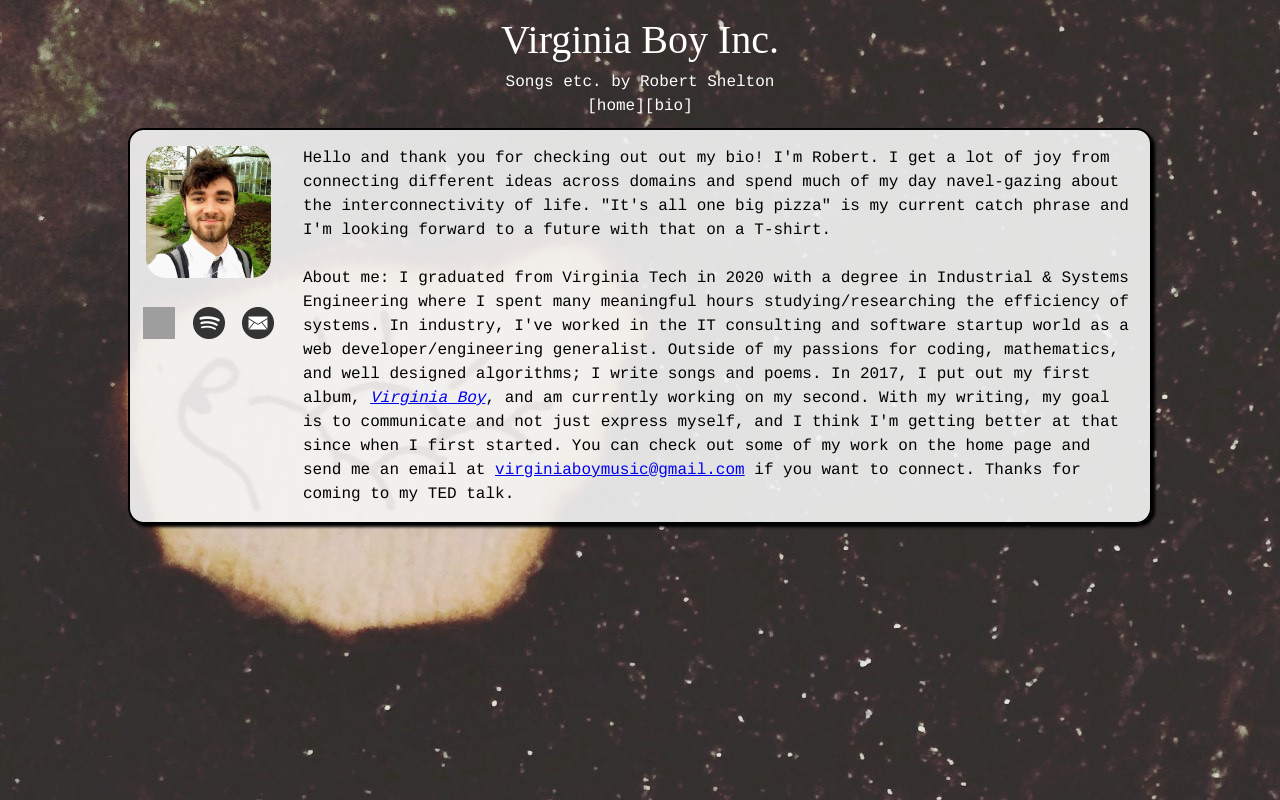
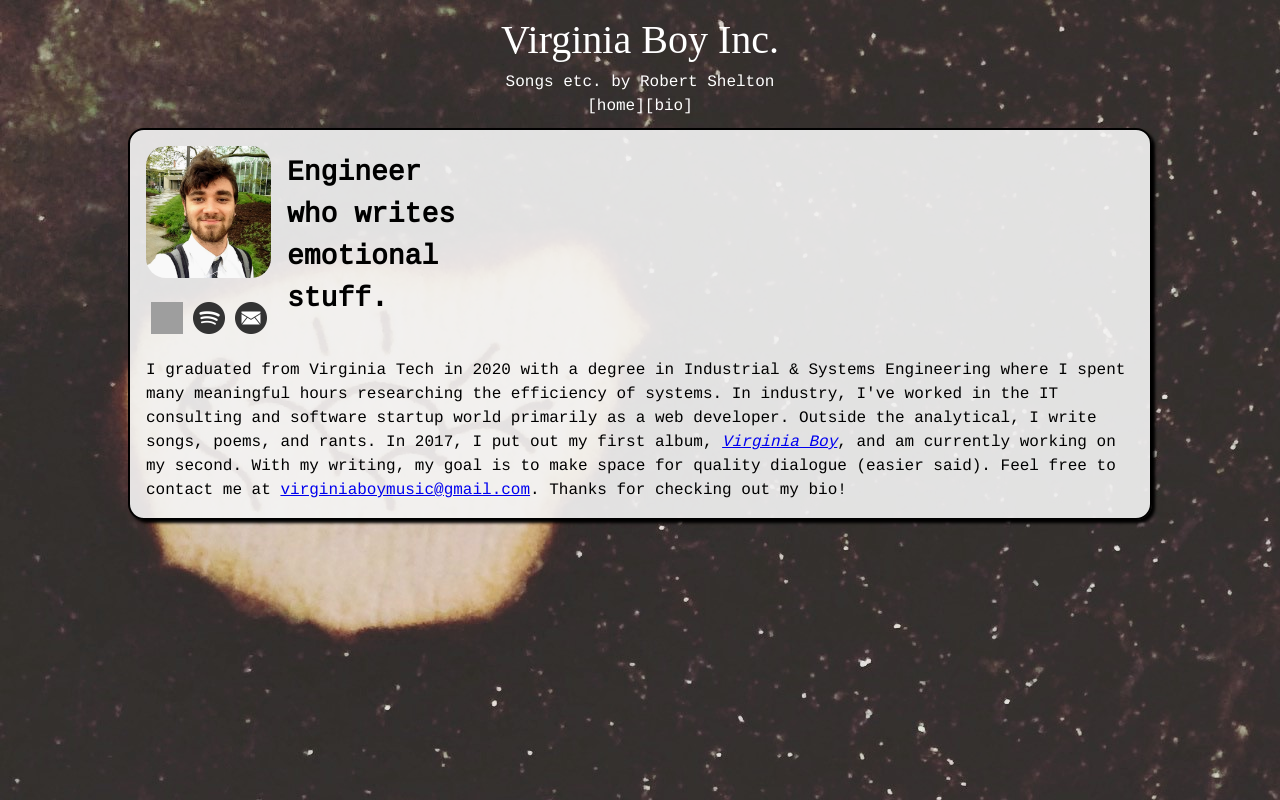
Before and after one commit to rbs333/blog, an Angular app: page /bio in a window 1280 px wide. Built offline with nearby package versions, Linux system fonts and the light colour scheme; grey boxes are pictures that could not be loaded; a web font is replaced by a local one.

Commit message:
Fix bio format and wording

```diff
--- a/src/app/app.component.css
+++ b/src/app/app.component.css
@@ -24,13 +24,3 @@
     font-size: 2.5rem;
     font-family: 'Cabin Sketch', cursive;
 }
-
-.gutters {
-    margin: 0 10vw;
-}
-
-@media (max-width: 800px) {
-    .gutters {
-        margin: 0 5vw;
-    }
-}
--- a/src/app/bio/bio.component.css
+++ b/src/app/bio/bio.component.css
@@ -1,11 +1,6 @@
-.bio {
+.heading {
     display: flex;
-}
-
-.bioText {
-    padding: 0 1rem;
-    margin: 1rem 0;
-    grid-area: text;
+    align-items: center;
 }
 
 .bioPic {
@@ -16,8 +11,7 @@
 }
 
 .links {
-    display: flex;
-    justify-content: space-evenly;
+    margin-left: 1rem;
 }
 
 .links img {
@@ -29,3 +23,15 @@
     color: black;
     padding: 5px;
 }
+
+.headingText {
+    font-size: 1.75rem;
+    margin: 1rem 1rem 1rem 0;
+    max-width: 12rem;
+}
+
+.bioText {
+    padding: 0 1rem;
+    margin: 1rem 0;
+    grid-area: bioText;
+}
--- a/src/app/bio/bio.component.html
+++ b/src/app/bio/bio.component.html
@@ -1,5 +1,6 @@
 <div class="wrapper">
     <div class="contentBox bio">
+        <div class="heading">
             <div class="avatar">
                 <img class="bioPic" src="./assets/pic.JPG">
                 <div class="links">
@@ -14,11 +15,13 @@
                     </a>
                 </div>
             </div>
+            <div class="headingText">
+                <b>Engineer who writes emotional stuff.</b>
+            </div>
+        </div>
 
         <div class="bioText">
-            Hello and thank you for checking out out my bio! I'm Robert. I get a lot of joy from connecting different ideas across domains and spend much of my day navel-gazing about the interconnectivity of life. "It's all one big pizza" is my current catch phrase and I'm looking forward to a future with that on a T-shirt. <br>
-            <br>
-            About me: I graduated from Virginia Tech in 2020 with a degree in Industrial & Systems Engineering where I spent many meaningful hours studying/researching the efficiency of systems. In industry, I've worked in the IT consulting and software startup world as a web developer/engineering generalist. Outside of my passions for coding, mathematics, and well designed algorithms; I write songs and poems. In 2017, I put out my first album, <a href="https://open.spotify.com/artist/4iaMYGBm44pgyKT3YDGttC?si=e2yrypswSzaWc7nmA1qbEg"><i>Virginia Boy</i></a>, and am currently working on my second. With my writing, my goal is to communicate and not just express myself, and I think I'm getting better at that since when I first started. You can check out some of my work on the home page and send me an email at <a href="mailto:virginiaboymusic@gmail.com">virginiaboymusic@gmail.com</a> if you want to connect. Thanks for coming to my TED talk.
+            I graduated from Virginia Tech in 2020 with a degree in Industrial & Systems Engineering where I spent many meaningful hours researching the efficiency of systems. In industry, I've worked in the IT consulting and software startup world primarily as a web developer. Outside the analytical, I write songs, poems, and rants. In 2017, I put out my first album, <a href="https://open.spotify.com/artist/4iaMYGBm44pgyKT3YDGttC?si=e2yrypswSzaWc7nmA1qbEg"><i>Virginia Boy</i></a>, and am currently working on my second. With my writing, my goal is to make space for quality dialogue (easier said). Feel free to contact me at <a href="mailto:virginiaboymusic@gmail.com">virginiaboymusic@gmail.com</a>. Thanks for checking out my bio!
         </div>
     </div>
 </div>
--- a/src/styles.css
+++ b/src/styles.css
@@ -22,3 +22,13 @@ html {
     background-color: #f5f5f5e6;
     box-shadow: 3px 3px 3px;
 }
+
+.gutters {
+    margin: 0 10vw;
+}
+
+@media (max-width: 800px) {
+    .gutters {
+        margin: 0 5vw;
+    }
+}
```
Lines whose indentation alone changed are shown as unchanged.
